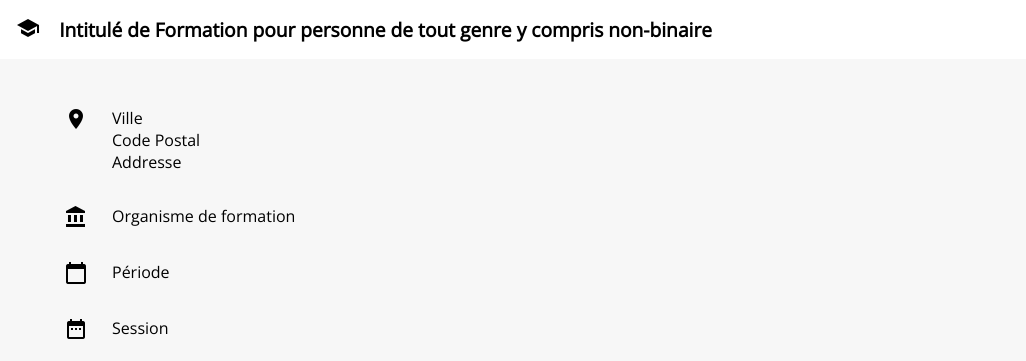
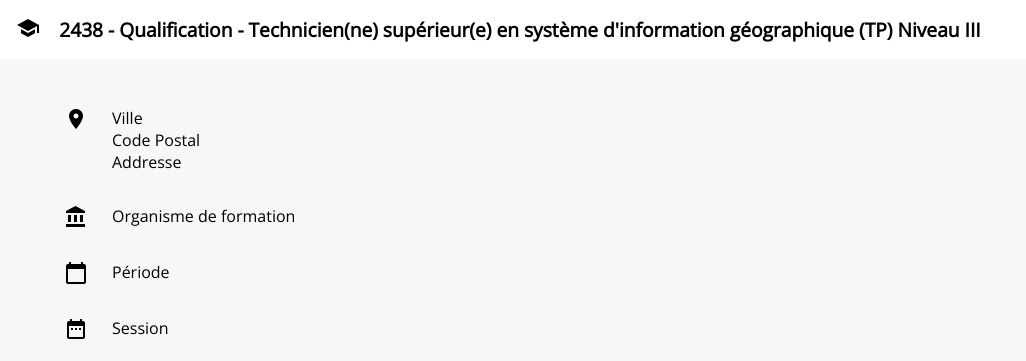
Before and after one commit to Knudian/u-experiment, a Symfony app: template app/templates/trainingDetails.html.twig in a window 1280 px wide. Shown: the part 59-420 px from the top of the page, without its empty margins (0-1026 px from the left). Run offline with Twig, Linux system fonts and the light colour scheme; the template is opened without the code that fills it, so the values that code supplies are empty; some libraries are stand-ins or nearby versions.

Commit message:
Page formation fini

```diff
--- a/app/templates/trainingDetails.html.twig
+++ b/app/templates/trainingDetails.html.twig
@@ -7,7 +7,7 @@
         <div class="main_detail">
             <div class="detail_title">
                 <i class="detail_icon material-icons">school</i>
-                <h1>Intitulé de Formation pour personne de tout genre y compris non-binaire</h1>
+                <h1>2438 - Qualification - Technicien(ne) supérieur(e) en système d'information géographique (TP) Niveau III</h1>
             </div>
 
             <div class="section_container section_lieu_formation">
```
